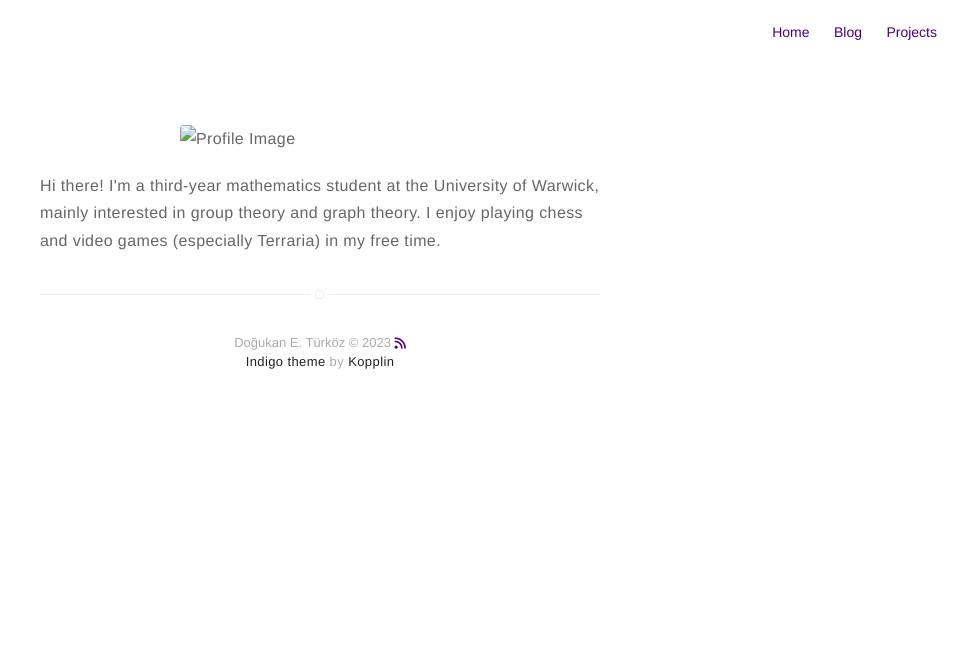
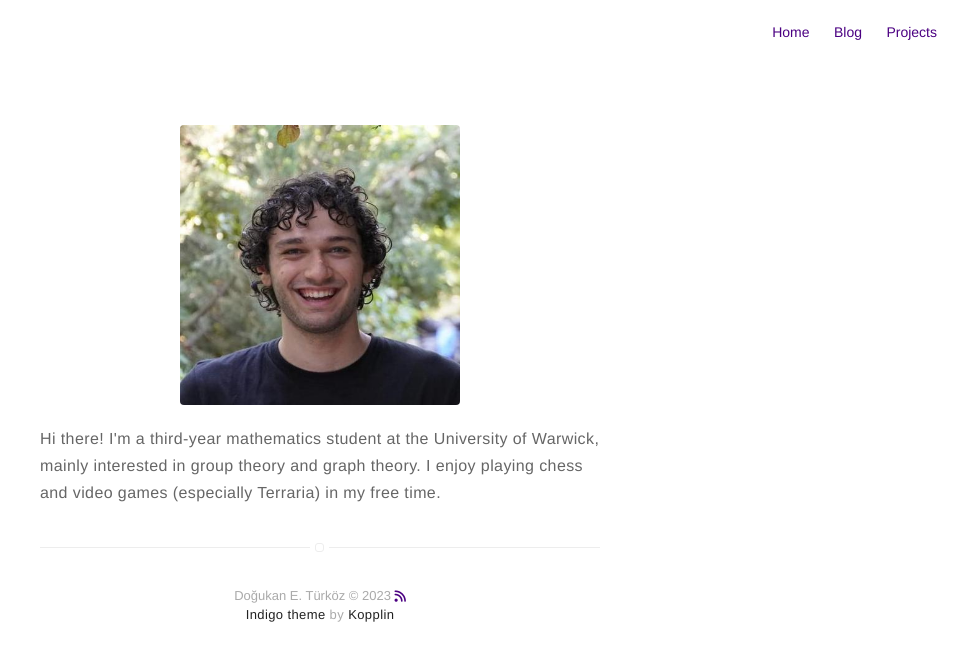
Before and after one commit to dodoturkoz/dodoturkoz.github.io, a Jekyll site: the page built from about.md, in a window 1280 px wide. Shown: the top 661 px of the page, without its empty margins (320-1280 px from the left). Built offline with Jekyll 4.4.1, drawn with Linux system fonts in a browser that asks for light colours; nearby versions of some CDN libraries.

```diff
--- a/about.md
+++ b/about.md
@@ -2,6 +2,6 @@
 title: About
 layout: page
 ---
-![Profile Image]({% if site.external-image %}{{ site.picture }}{% else %}{{ site.url }}/{{ site.picture }}{% endif %})
+![Profile Image]({% if site.external-image %}../{{ site.picture }}{% else %}{{ site.url }}/{{ site.picture }}{% endif %})
 
 <p> Hi there! I'm a third-year mathematics student at the University of Warwick, mainly interested in group theory and graph theory. I enjoy playing chess and video games (especially Terraria) in my free time.  </p>
```
